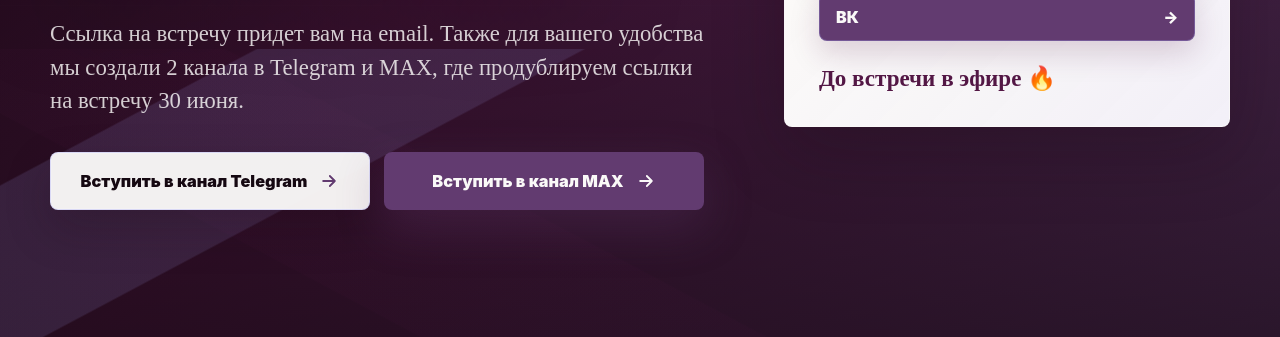
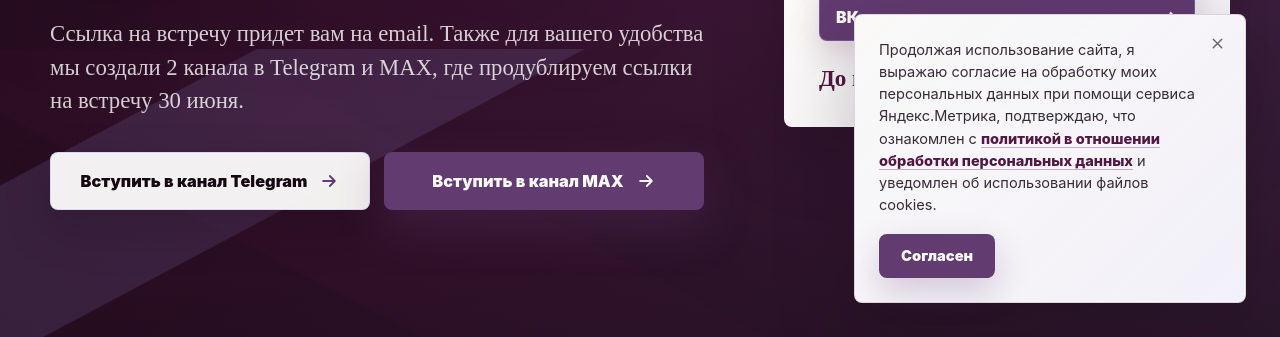
Before and after one commit to sergey9lap-sys/besttraning, a website: page thanks/index.html in a window 1280 px wide. Shown: the part 463-800 px from the top of the page. Drawn offline with nearby package versions, Linux system fonts and the light colour scheme.

Commit message:
coockies

```diff
--- a/app.js
+++ b/app.js
@@ -1,5 +1,55 @@
 (function () {
   const reduceMotion = window.matchMedia("(prefers-reduced-motion: reduce)").matches;
+  const cookieConsentKey = "besttrening_cookie_consent";
+
+  function initCookieNotice() {
+    try {
+      if (localStorage.getItem(cookieConsentKey) === "accepted") return;
+    } catch (error) {
+      // Storage can be disabled in private browsing modes.
+    }
+
+    const notice = document.createElement("section");
+    notice.className = "cookie-notice";
+    notice.setAttribute("role", "dialog");
+    notice.setAttribute("aria-live", "polite");
+    notice.setAttribute("aria-label", "Уведомление об использовании cookies");
+    notice.innerHTML = `
+      <button class="cookie-notice__close" type="button" aria-label="Закрыть уведомление">
+        <svg viewBox="0 0 24 24" aria-hidden="true">
+          <path d="m6 6 12 12M18 6 6 18" />
+        </svg>
+      </button>
+      <p>
+        Продолжая использование сайта, я выражаю согласие на обработку моих персональных данных при помощи сервиса Яндекс.Метрика, подтверждаю, что ознакомлен с
+        <a href="https://agkedu.ru/personaldata" target="_blank" rel="noreferrer">политикой в отношении обработки персональных данных</a>
+        и уведомлен об использовании файлов cookies.
+      </p>
+      <button class="cookie-notice__accept" type="button">Согласен</button>
+    `;
+
+    function acceptCookies() {
+      try {
+        localStorage.setItem(cookieConsentKey, "accepted");
+      } catch (error) {
+        // If storage is unavailable, still hide the notice for this session.
+      }
+
+      notice.classList.add("cookie-notice--hidden");
+      notice.addEventListener("transitionend", () => notice.remove(), { once: true });
+      window.setTimeout(() => notice.remove(), 260);
+    }
+
+    notice.querySelector(".cookie-notice__accept").addEventListener("click", acceptCookies);
+    notice.querySelector(".cookie-notice__close").addEventListener("click", acceptCookies);
+    document.body.appendChild(notice);
+
+    requestAnimationFrame(() => {
+      notice.classList.add("cookie-notice--visible");
+    });
+  }
+
+  initCookieNotice();
 
   if (!reduceMotion && window.Lenis) {
     const lenis = new Lenis({
--- a/styles.css
+++ b/styles.css
@@ -363,6 +363,120 @@ input:focus-visible {
 
 .button-light:hover::before {
   transform: translateX(430%) skewX(-18deg);
+}
+
+.cookie-notice {
+  position: fixed;
+  right: clamp(16px, 3vw, 34px);
+  bottom: clamp(16px, 3vw, 34px);
+  z-index: 50;
+  width: min(392px, calc(100vw - 32px));
+  border: 1px solid rgba(83, 23, 69, 0.14);
+  border-radius: var(--radius);
+  padding: 24px;
+  color: var(--ink);
+  background:
+    linear-gradient(135deg, rgba(250, 249, 248, 0.97), rgba(241, 239, 248, 0.94)),
+    var(--paper);
+  box-shadow:
+    0 26px 80px rgba(21, 8, 17, 0.24),
+    0 0 0 1px rgba(250, 249, 248, 0.7) inset;
+  backdrop-filter: blur(18px);
+  opacity: 0;
+  transform: translateY(18px);
+  transition: opacity 220ms ease, transform 220ms ease;
+}
+
+.cookie-notice--visible {
+  opacity: 1;
+  transform: translateY(0);
+}
+
+.cookie-notice--hidden {
+  opacity: 0;
+  transform: translateY(18px);
+}
+
+.cookie-notice p {
+  margin: 0;
+  padding-right: 22px;
+  color: rgba(24, 11, 23, 0.86);
+  font-size: 0.91rem;
+  line-height: 1.52;
+}
+
+.cookie-notice a {
+  color: var(--plum);
+  font-weight: 820;
+  text-decoration-color: rgba(83, 23, 69, 0.32);
+  text-underline-offset: 3px;
+}
+
+.cookie-notice a:hover {
+  text-decoration-color: currentColor;
+}
+
+.cookie-notice__close,
+.cookie-notice__accept {
+  border: 0;
+  font: inherit;
+  cursor: pointer;
+}
+
+.cookie-notice__close {
+  position: absolute;
+  top: 12px;
+  right: 12px;
+  display: inline-grid;
+  width: 32px;
+  height: 32px;
+  place-items: center;
+  border-radius: 50%;
+  color: rgba(24, 11, 23, 0.62);
+  background: transparent;
+  transition: color 180ms ease, background-color 180ms ease;
+}
+
+.cookie-notice__close:hover {
+  color: var(--plum);
+  background: rgba(83, 23, 69, 0.08);
+}
+
+.cookie-notice__close svg {
+  width: 17px;
+  height: 17px;
+  fill: none;
+  stroke: currentColor;
+  stroke-width: 2;
+  stroke-linecap: round;
+}
+
+.cookie-notice__accept {
+  display: inline-flex;
+  min-height: 44px;
+  align-items: center;
+  justify-content: center;
+  margin-top: 18px;
+  border-radius: var(--radius);
+  padding: 12px 22px;
+  color: var(--paper);
+  background: var(--violet);
+  font-size: 0.92rem;
+  font-weight: 860;
+  box-shadow: 0 14px 34px rgba(98, 59, 112, 0.24);
+  transition: background-color 180ms ease, box-shadow 180ms ease, transform 180ms ease;
+}
+
+.cookie-notice__accept:hover {
+  background: var(--plum);
+  box-shadow: 0 16px 40px rgba(83, 23, 69, 0.3);
+  transform: translateY(-1px);
+}
+
+.cookie-notice__close:focus-visible,
+.cookie-notice__accept:focus-visible {
+  outline: 3px solid rgba(170, 170, 255, 0.82);
+  outline-offset: 3px;
 }
 
 .hero__portrait {
@@ -1773,6 +1887,23 @@ input:focus-visible {
     padding: 52px 0;
   }
 
+  .cookie-notice {
+    right: 14px;
+    bottom: 14px;
+    width: calc(100vw - 28px);
+    padding: 20px;
+  }
+
+  .cookie-notice p {
+    padding-right: 18px;
+    font-size: 0.86rem;
+  }
+
+  .cookie-notice__accept {
+    width: 100%;
+    margin-top: 16px;
+  }
+
   .hero {
     padding: 18px 0 48px;
   }
```
